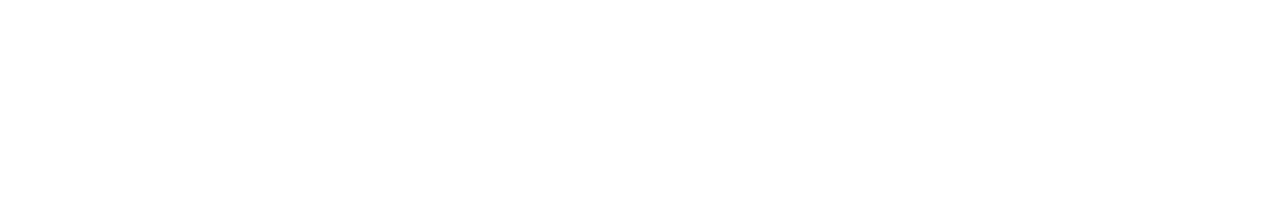
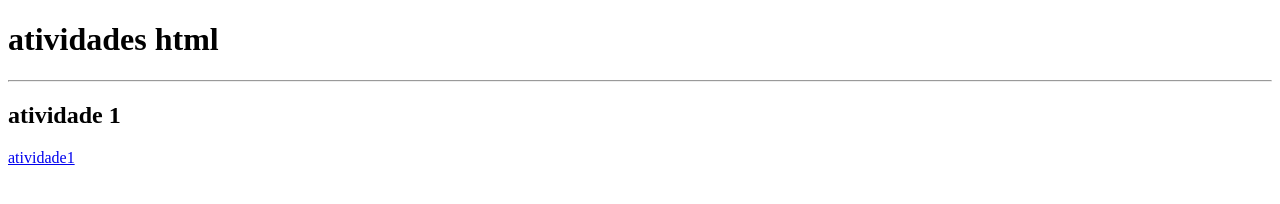
Before and after one commit to zuzuuu11/atividades-htmll, a plain HTML site: page index.html in a window 1280 px wide. Drawn offline with Linux system fonts and the light colour scheme.

Commit message:
correcao do index.html

```diff
--- a/index.html
+++ b/index.html
@@ -3,6 +3,12 @@
 <head>
     <meta charset="UTF-8">
     <meta name="viewport" content="width=device-width, initial-scale=1.0">
-    <title>boss</title>
+    <title>codigos</title>
 </head>
 <body>
+<h1>atividades html</h1>
+<hr>
+<h2>atividade 1</h2>
+<a href="./src/pages/atividade1.html">atividade1</a>
+</body>
+</html>
```
